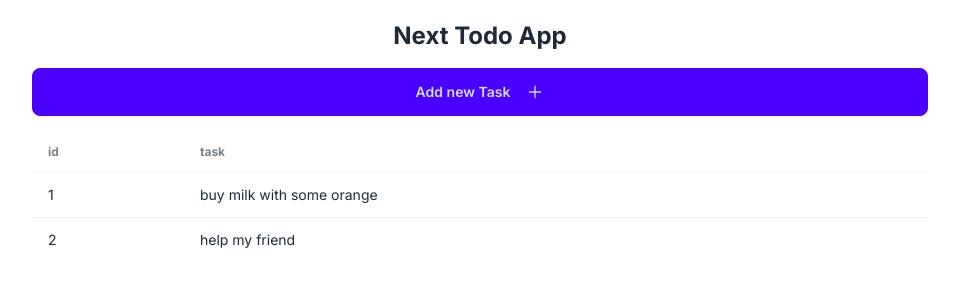
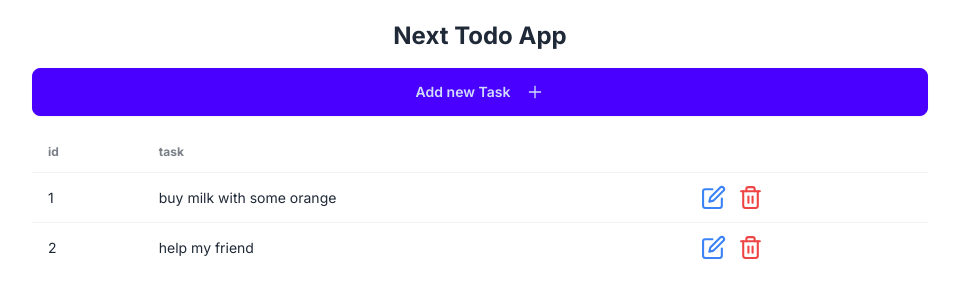
Before and after one commit to NEARworld/next-todo, a Next.js app: page / in a window 1280 px wide. Shown: the top 300 px of the page, without its empty margins (160-1119 px from the left). Built offline with nearby package versions, Linux system fonts and the light colour scheme; data requests are answered from the project's data file.

Commit message:
edit, delete button in Task component

```diff
--- a/app/components/Task.tsx
+++ b/app/components/Task.tsx
@@ -1,5 +1,6 @@
 import { Task as TaskType } from '@/types/tasks';
 import { FC } from 'react';
+import { FiEdit, FiTrash2 } from 'react-icons/fi';
 
 type Props = {
   task: TaskType;
@@ -10,6 +11,10 @@
     <tr key={task.id}>
       <td>{task.id}</td>
       <td>{task.text}</td>
+      <td className='flex gap-3'>
+        <FiEdit className='text-blue-500 cursor-pointer' size={25} />
+        <FiTrash2 className='text-red-500 cursor-pointer' size={25} />
+      </td>
     </tr>
   );
 };
```
